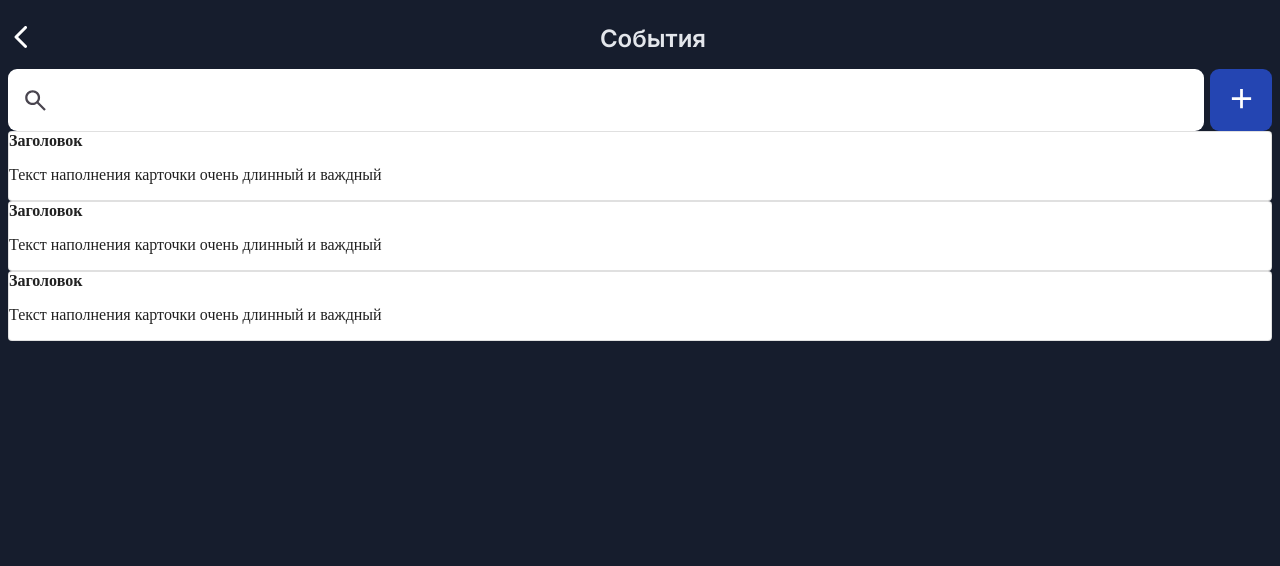
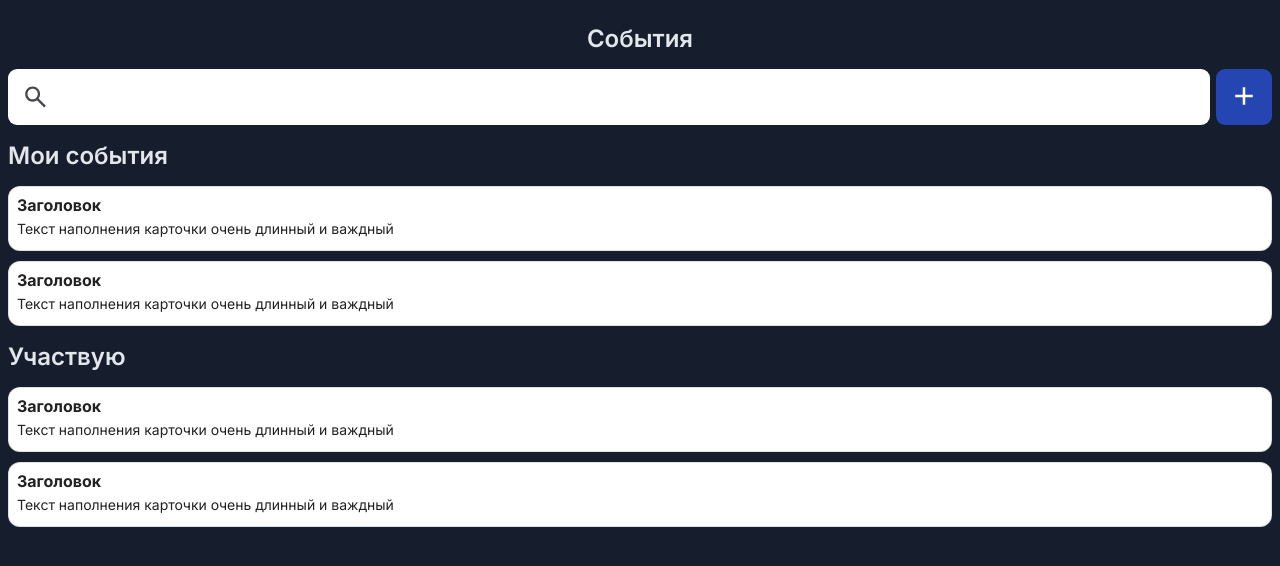
Before and after one commit to zZENNn/TimeSlots_TMA, a React (Vite) app: page / in a window 1280 px wide. Shown: the top 566 px of the page. Built offline with nearby package versions, Linux system fonts and the light colour scheme.

Commit message:
Main page structure

```diff
--- a/src/components/AddButton/AddButton.scss
+++ b/src/components/AddButton/AddButton.scss
@@ -10,12 +10,12 @@ $AddButtonLightHover: #c7cace;
 
 
     &_size_big{
-        min-width: 62px;
-        min-height: 62px;
+        min-width: 56px;
+        min-height: 56px;
         border-radius: 9px;
         img{
-            width: 33px;
-            height: 33px;
+            width: 30px;
+            height: 30px;
         }
     }
 
--- a/src/components/Header/Header.tsx
+++ b/src/components/Header/Header.tsx
@@ -4,12 +4,23 @@ import Heading from '../Heading/Heading'
 import './Header.scss'
 export type HeaderProps = {
     headingText: string
+    backButton?: boolean
 }
 
 export default function Header(props: HeaderProps) {
-  return (
-    <header className='Header'>
-        <BackButton/><Heading text={props.headingText}/>
-    </header>
-  )
+  if(props.backButton === true){
+    return (
+      <header className='Header'>
+          <BackButton/><Heading text={props.headingText}/>
+      </header>
+    )
+  }
+  else{
+    return (
+      <header className='Header'>
+          <Heading text={props.headingText}/>
+      </header>
+    )
+  }
+
 }
--- /dev/null
+++ b/src/components/SearchBar/SearchBar.scss
@@ -0,0 +1,20 @@
+.Search{
+
+    background-color: white;
+    min-width: 100px;
+    height: 56px;
+    border-radius: 9px;
+
+
+}
+
+.SearchAndAdd{
+display: flex;
+flex-direction: row;
+align-items: center;
+justify-content: space-between;
+}
+
+.AddButton{
+margin-left: 6px;
+}
--- /dev/null
+++ b/src/components/SearchBar/SearchBar.tsx
@@ -0,0 +1,11 @@
+import { Input } from "@mui/material";
+import AddButton from "../AddButton/AddButton";
+import search_icon from '../../assets/search_icon.svg'
+import './SearchBar.scss'
+export default function SearchBar() {
+  return (
+    <div className="SearchAndAdd">
+        <Input className='Search' fullWidth disableUnderline startAdornment={<img src={search_icon} width='58px'></img>} autoFocus/><AddButton color='blue' size='big'/>
+    </div>
+  )
+}
--- a/src/pages/EventsPage/EventsPage.scss
+++ b/src/pages/EventsPage/EventsPage.scss
@@ -1,20 +1,29 @@
-.Search{
-
-        background-color: white;
-        min-width: 100px;
-        height: 62px;
-        border-radius: 9px;
 
 
+.Events{
+    margin: 15px 0px 0;
+    font-family: "Inter";
 }
 
-.SearchAndAdd{
-    display: flex;
-    flex-direction: row;
-    align-items: center;
-    justify-content: space-between;
+.Events-Card{
+    margin: 10px 0;
+    padding: 8px;
+    border-radius: 12px !important;
+    cursor: pointer;
+    div{
+        :hover{
+            background-color: rgb(230, 230, 230);
+        }
+    }
+
+    b{
+        margin: 0;
+        padding:0;
+        font-size: 16px;
+    }
+    p{
+        margin: 5px 0;
+        // padding:0
+        font-size: 14px;
+    }
 }
-
-.AddButton{
-    margin-left: 6px;
-}
--- a/src/pages/EventsPage/EventsPage.tsx
+++ b/src/pages/EventsPage/EventsPage.tsx
@@ -1,32 +1,40 @@
 import './EventsPage.scss'
 import Header from '../../components/Header/Header'
-import { Card, Input } from '@mui/material'
-import AddButton from '../../components/AddButton/AddButton'
-import search_icon from '../../assets/search_icon.svg'
+import { Card } from '@mui/material'
+
+import SearchBar from '../../components/SearchBar/SearchBar'
+import Heading from '../../components/Heading/Heading'
+
 export default function EventsPage() {
   return (
     <>
         <Header headingText='События'/>
-        <div className="SearchAndAdd">
-          <Input className='Search' fullWidth disableUnderline startAdornment={<img src={search_icon} width='58px' ></img>} autoFocus/><AddButton color='blue' size='big'/>
-        </div>
+        <SearchBar/>
+        <Heading text='Мои события'/>
         <div className="Events">
-          <Card variant='outlined'>
+          <Card variant='outlined' className='Events-Card Card'>
             <b>Заголовок</b>
             <p>Текст наполнения карточки очень длинный и важдный</p>
           </Card>
 
-          <Card variant='outlined'>
-            <b>Заголовок</b>
-            <p>Текст наполнения карточки очень длинный и важдный</p>
-          </Card>
-
-          <Card variant='outlined'>
+          <Card variant='outlined' className='Events-Card Card'>
             <b>Заголовок</b>
             <p>Текст наполнения карточки очень длинный и важдный</p>
           </Card>
         </div>
+        <Heading text='Участвую'/>
+        <div className="Events">
+          <Card variant='outlined' className='Events-Card Card'>
+            <b>Заголовок</b>
+            <p>Текст наполнения карточки очень длинный и важдный</p>
 
+          </Card>
+
+          <Card variant='outlined' className='Events-Card Card'>
+            <b>Заголовок</b>
+            <p>Текст наполнения карточки очень длинный и важдный</p>
+          </Card>
+        </div>
     </>
   )
 }
```
Also changed, not shown: 1 other file (tests, documents, lock files or other folders).
